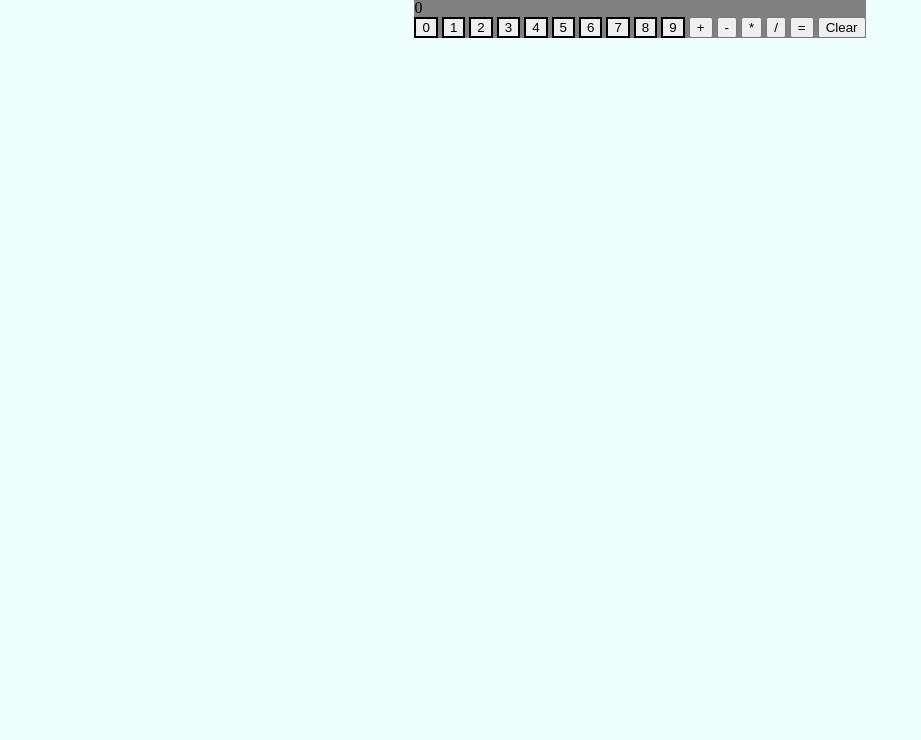
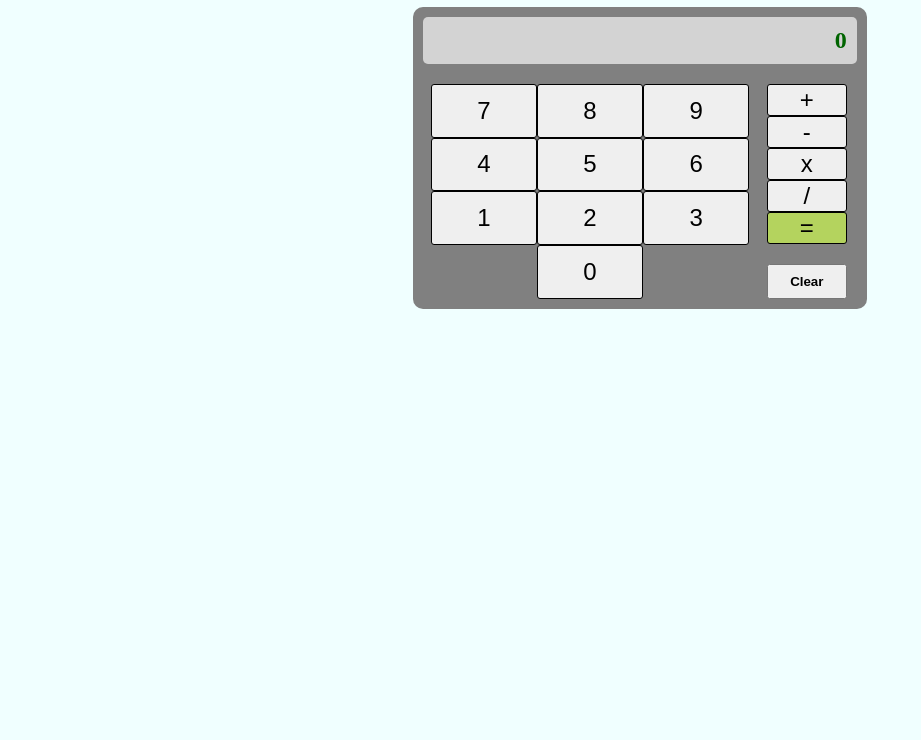
Before and after one commit to josegribeirol/odin-calculator, a plain HTML site: page index.html in a window 1280 px wide. Shown: the part 60-800 px from the top of the page, without its empty margins (0-921 px from the left). Drawn offline with Linux system fonts and the light colour scheme.

Commit message:
project concluded

```diff
--- a/index.html
+++ b/index.html
@@ -9,28 +9,39 @@
 </head>
 
 <body>
-    <h3>Calculator</h3>
+    <h2>Calculator</h2>
 
     <div id="main">
         <div id="calcBkg">
             <div id="display"></div>
             <div id="userInputs">
-                <button class="digit">0</button>
+                <div id="digitsAndOperators">
+                    <div id="digits">
+                        <button class="digit">7</button>
+                        <button class="digit">8</button>
+                        <button class="digit">9</button>
+                        <button class="digit">4</button>
+                        <button class="digit">5</button>
+                        <button class="digit">6</button>
                         <button class="digit">1</button>
                         <button class="digit">2</button>
                         <button class="digit">3</button>
-                <button class="digit">4</button>
-                <button class="digit">5</button>
-                <button class="digit">6</button>
-                <button class="digit">7</button>
-                <button class="digit">8</button>
-                <button class="digit">9</button>
+                        <button class="digit">0</button>
+                    </div>
+                    <div id="operators">
                         <button class="operator" id="add">+</button>
                         <button class="operator" id="subtract">-</button>
-                <button class="operator" id="multiply">*</button>
+                        <button class="operator" id="multiply">x</button>
                         <button class="operator" id="divide">/</button>
                         <button id="equal">=</button>
+                        <div id="clearDiv">
                             <button id="clear">Clear</button>
+                        </div>
+                    </div>
+                </div>
+
+
+
             </div>
         </div>
     </div>
--- a/styles.css
+++ b/styles.css
@@ -2,15 +2,84 @@ body {
     background-color: azure;
 }
 
-.digit {
-    border: 2px solid;
-}
 
 #main {
     display: flex;
     justify-content: center;
+
 }
 
 #calcBkg {
     background-color: gray;
+    border-radius: 10px;
+
 }
+
+#display {
+    margin: 10px;
+    font-size:x-large;
+    border-radius: 5px;
+    font-weight: bold;
+    color: darkgreen;
+    background-color: lightgray;
+    margin-bottom: 10px;
+    text-align: right;
+    padding: 10px;
+    height: auto;
+}
+
+#digitsAndOperators {
+    padding-top: 10px;
+    display: flex;
+    flex-direction: row;
+    padding-bottom: 10px;
+}
+
+#digits {
+    display: flex;
+    flex-wrap: wrap;
+    justify-content: center;
+}
+
+.digit {
+    border: 1px solid;
+    flex: 0 0 30%; /* This will make each item take up approximately 1/3 of the container's width */
+    box-sizing: border-box;
+    padding: 10px; /* Optional: Add some padding for better spacing */
+    font-size: x-large;
+    border-radius: 3px;
+
+}
+
+#operators {
+    display: flex;
+    flex-direction: column;
+    padding-right: 10px;
+}
+
+.operator, #equal {
+    box-sizing: border-box;
+    flex: 1;
+    width: 80px;
+    font-size: x-large;
+    border-radius: 3px;
+    border: 1px solid;
+
+}
+
+#equal {
+    background-color: rgb(180, 211, 94);
+}
+
+#clearDiv {
+    display: flex;
+    justify-content: right;
+    padding-right: 10px;
+    padding-top: 20px;
+}
+
+#clear {
+    width: 80px;
+    height: 35px;
+    font-weight: bold;
+}
```
Lines whose indentation alone changed are shown as unchanged.
